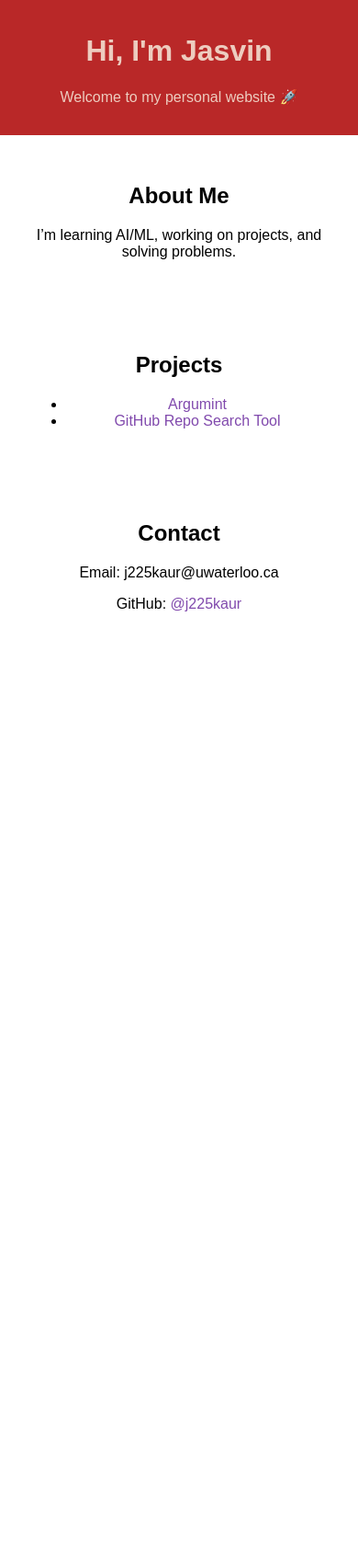
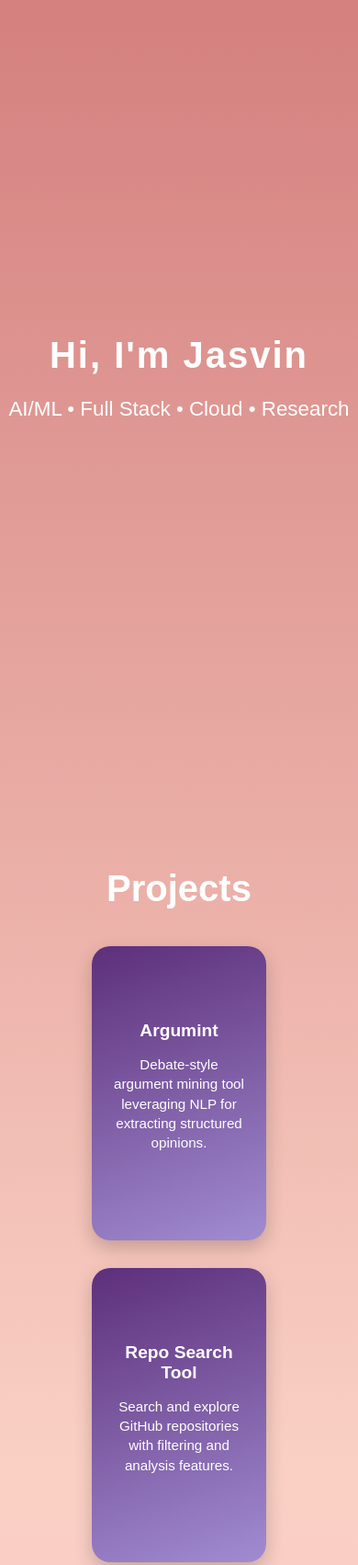
Before and after one commit to j225kaur/j225kaur.github.io, a plain HTML site: page index.html in a window 390 px wide. Shown: the top 1702 px of the page at 92% size. Before the commit the page ends 844 px from the top, so only its background shows below. Drawn offline with Linux system fonts and the light colour scheme.

Commit message:
enhanced layout + appearance

```diff
--- a/index.html
+++ b/index.html
@@ -1,53 +1,202 @@
 <!DOCTYPE html>
 <html lang="en">
 <head>
-  <meta charset="UTF-8">
-  <meta name="viewport" content="width=device-width, initial-scale=1.0">
-  <title>My Website</title>
+  <meta charset="UTF-8" />
+  <meta name="viewport" content="width=device-width, initial-scale=1.0"/>
+  <title>Jasvin Kaur</title>
   <style>
+    /* Background */
     body {
-      font-family: Arial, sans-serif;
+      margin: 0;
+      font-family: "Poppins", sans-serif;
+      color: #333;
+      background: linear-gradient( rgb(225, 167, 126), #c1585c, #fad0c4, #e99bd8, #b4a1df);
+      background-size: 300% 300%;
+      animation: gradientShift 18s ease infinite;
+    }
+    @keyframes gradientShift {
+        0% { background-position: 0% 50%; }
+        50% { background-position: 100% 50%; }
+        100% { background-position: 0% 50%; }
+    }
+
+    /* Hero */
+    header {
+      height: 100vh;
+      display: flex;
+      flex-direction: column;
+      justify-content: center;
+      align-items: center;
       text-align: center;
+      color: white;
+    }
+    header h1 {
+      font-size: 6rem;
       margin: 0;
-      padding: 0;
+      letter-spacing: 2px;
     }
-    header {
-      background: #b92828;
-      color: rgb(237, 204, 191);
-      padding: 1em;
+    header p {
+      font-size: 2rem;
+      margin-top: 1em;
     }
+
+    /* Sections */
     section {
+      padding: 3em 1em;
+      max-width: 1200px;
+      font-size: 1.4rem;
+      color: white;
+      margin: auto;
+      text-align: center;
+    }
+    h2 {
+      font-size: 2.5rem;
+      margin-bottom: 1em;
+      color: #fff;
+    }
+
+    /* Projects */
+    #project-container {
+      display: flex;
+      flex-wrap: wrap;
+      justify-content: center;
+      gap: 30px;
+    }
+    .card {
+      width: 220px;     /* phone-like width */
+      height: 380px;    /* phone-like tall */
+      border-radius: 20px;
+      box-shadow: 0 8px 20px rgba(0,0,0,0.2);
+      display: flex;
+      flex-direction: column;
+      justify-content: center;
+      align-items: center;
+      background: linear-gradient(160deg, #5d2f7a, #a18cd1);
+      color: white;
+      padding: 20px;
+      transition: transform 0.6s, background 0.6s;
+    }
+    .card:hover {
+      transform: scale(1.05);
+      background: linear-gradient(160deg, #814aad, #d8b4fe);
+    }
+    .card a {
+      text-decoration: none;
+      color: white;
+      font-size: 1.2rem;
+      font-weight: bold;
+    }
+    .card p {
+      margin-top: 1em;
+      font-size: 0.95rem;
+      line-height: 1.4;
+    }
+
+    /* Contact Form */
+    form {
+      max-width: 500px;
+      margin: auto;
+      background: rgba(255,255,255,0.1);
       padding: 2em;
+      border-radius: 15px;
+      box-shadow: 0 6px 15px rgba(0,0,0,0.2);
     }
-    a {
-      color: #814aad;
-      text-decoration: none;
+    input, textarea {
+      width: 100%;
+      padding: 12px;
+      margin: 10px 0;
+      border: none;
+      border-radius: 8px;
+      font-size: 1rem;
+      font-family: "Poppins", sans-serif;
+    }
+    button {
+      padding: 12px 25px;
+      background: #814aad;
+      color: white;
+      font-size: 1rem;
+      border: none;
+      border-radius: 10px;
+      cursor: pointer;
+      transition: 0.3s;
+    }
+    button:hover {
+      background: #5d2f7a;
+    }
+
+    /* Responsive */
+    @media (max-width: 768px) {
+      header h1 { font-size: 3.5rem; }
+      header p { font-size: 1.4rem; }
+      .card { width: 180px; height: 320px; }
+    }
+    @media (max-width: 480px) {
+      header h1 { font-size: 2.5rem; }
+      .card { width: 150px; height: 280px; }
     }
   </style>
 </head>
 <body>
+  <!-- Hero -->
   <header>
     <h1>Hi, I'm Jasvin</h1>
-    <p>Welcome to my personal website 🚀</p>
+    <p>AI/ML • Full Stack • Cloud • Research</p>
   </header>
 
+  <!-- Projects -->
   <section>
-    <h2>About Me</h2>
-    <p>I’m learning AI/ML, working on projects, and solving problems.</p>
+    <h2>Projects</h2>
+    <div id="project-container">
+      <div class="card">
+        <a href="https://github.com/j225kaur/Argumint">Argumint</a>
+        <p>Debate-style argument mining tool leveraging NLP for extracting structured opinions.</p>
+      </div>
+      <div class="card">
+        <a href="https://github.com/j225kaur/GitHub-repo-search-tool">Repo Search Tool</a>
+        <p>Search and explore GitHub repositories with filtering and analysis features.</p>
+      </div>
+      <div class="card">
+        <a href="https://github.com/j225kaur/Screen-Time-Analysis-Tool">Screen Time Tool</a>
+        <p>Track and visualize daily screen time data for productivity insights.</p>
+      </div>
+      <div class="card">
+        <a href="https://github.com/j225kaur/Netflix-Subscription-Growth-Forecaster">Netflix Forecaster</a>
+        <p>Forecast Netflix subscription growth trends using ML models.</p>
+      </div>
+    </div>
   </section>
 
-  <section>
-    <h2>Projects</h2>
-    <ul>
-      <li><a href="https://github.com/j225kaur/Argumint"> Argumint</a></li>
-      <li><a href="https://github.com/j225kaur/GitHub-repo-search-tool">GitHub Repo Search Tool</a></li>
-    </ul>
-  </section>
-
+  <!-- Contact -->
   <section>
     <h2>Contact</h2>
     <p>Email: j225kaur@uwaterloo.ca</p>
     <p>GitHub: <a href="https://github.com/j225kaur">@j225kaur</a></p>
+
+    <form action="mailto:j225kaur@uwaterloo.ca" method="post" enctype="text/plain">
+      <input type="text" name="name" placeholder="Your Name" required />
+      <input type="email" name="email" placeholder="Your Email" required />
+      <textarea name="message" rows="4" placeholder="Your Message" required></textarea>
+      <button type="submit">Send</button>
+    </form>
   </section>
+
+  <script>
+    function shuffleCards() {
+      let container = document.getElementById("project-container");
+      let cards = Array.from(container.children);
+
+      // Shuffle array
+      for (let i = cards.length - 1; i > 0; i--) {
+        let j = Math.floor(Math.random() * (i + 1));
+        [cards[i], cards[j]] = [cards[j], cards[i]];
+      }
+
+      // Re-append in new order
+      cards.forEach(card => container.appendChild(card));
+    }
+
+    // Shuffle every 7 seconds automatically
+    setInterval(shuffleCards, 7000);
+  </script>
 </body>
 </html>
```
